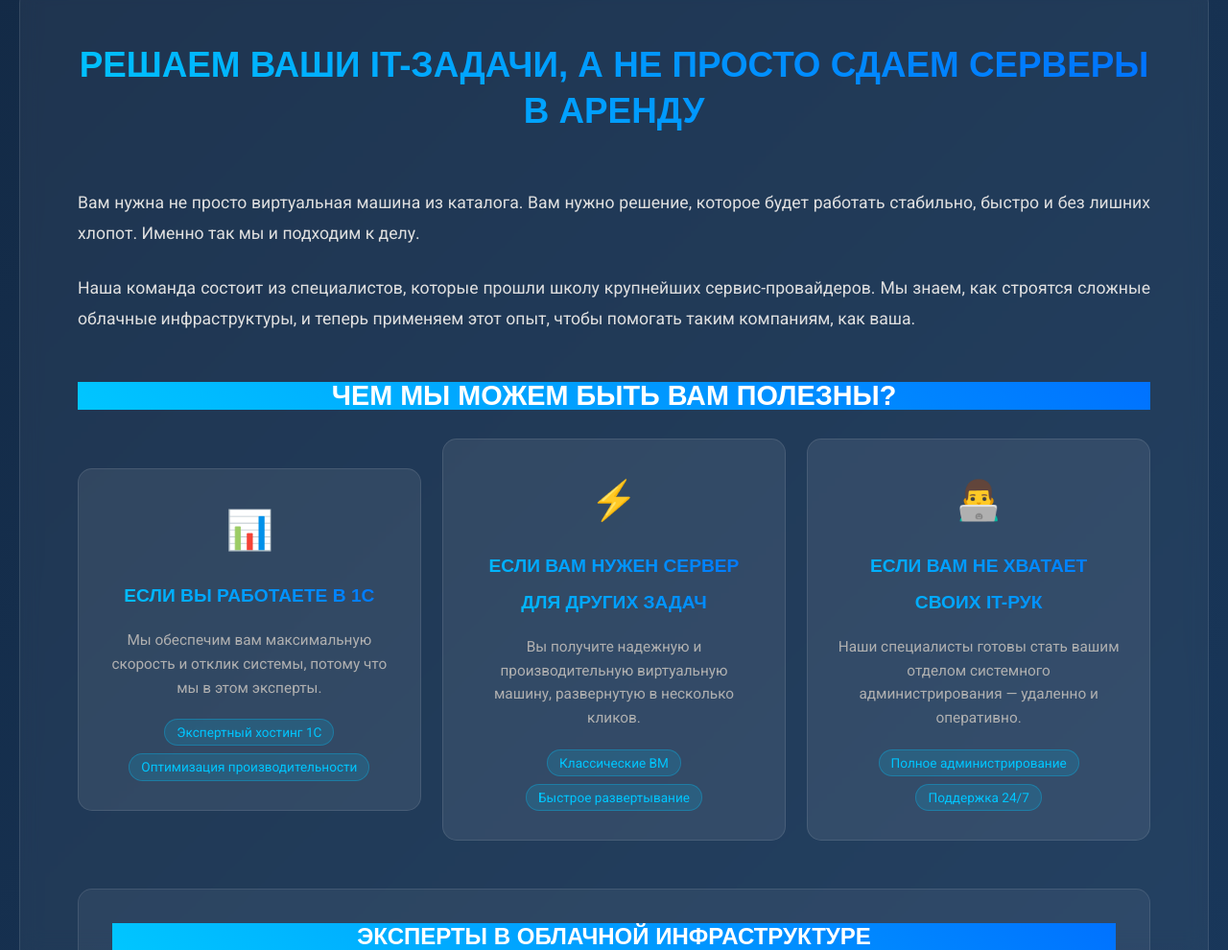
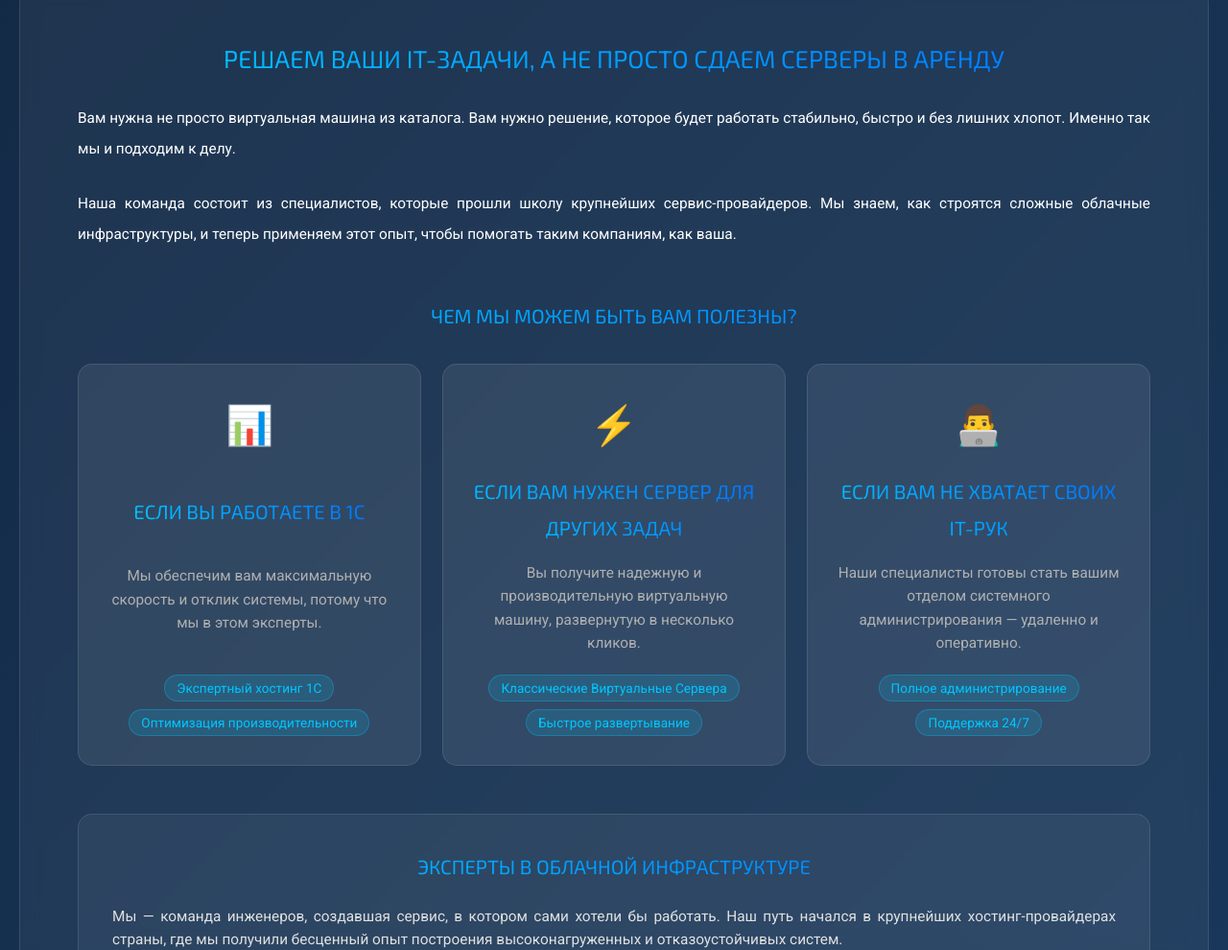
Before and after one commit to Taras-Chernov/hostprov, a website: page index.html in a window 1280 px wide. Shown: the part 2943-3933 px from the top of the page at 96% size. Drawn offline with Linux system fonts and the light colour scheme.

Commit message:
feat: edit section about

```diff
--- a/index.html
+++ b/index.html
@@ -517,7 +517,7 @@
                 <div class="about-section">
                     <div class="about-container">
                         <div class="about-content">
-                            <h2 class="about-title">Решаем ваши IT-задачи, а не просто сдаем серверы в аренду</h2>
+                            <h4 class="about-title">Решаем ваши IT-задачи, а не просто сдаем серверы в аренду</h4>
 
                             <div class="about-text">
                                 <p class="about-paragraph">
@@ -529,12 +529,12 @@
                                 </p>
 
                                 <div class="expertise-section">
-                                    <h3 class="expertise-main-title">Чем мы можем быть вам полезны?</h3>
+                                    <h5 class="expertise-main-title">Чем мы можем быть вам полезны?</h5>
 
                                     <div class="expertise-grid">
                                         <div class="expertise-card">
                                             <div class="expertise-icon">📊</div>
-                                            <h4 class="expertise-title">Если вы работаете в 1С</h4>
+                                            <h5 class="expertise-title">Если вы работаете в 1С</h5>
                                             <p class="expertise-description">
                                                 Мы обеспечим вам максимальную скорость и отклик системы, потому что мы в этом эксперты.
                                             </p>
@@ -546,19 +546,19 @@
 
                                         <div class="expertise-card">
                                             <div class="expertise-icon">⚡</div>
-                                            <h4 class="expertise-title">Если вам нужен сервер для других задач</h4>
+                                            <h5 class="expertise-title">Если вам нужен сервер для других задач</h5>
                                             <p class="expertise-description">
                                                 Вы получите надежную и производительную виртуальную машину, развернутую в несколько кликов.
                                             </p>
                                             <div class="expertise-features">
-                                                <span class="feature-tag">Классические ВМ</span>
+                                                <span class="feature-tag">Классические Виртуальные Сервера</span>
                                                 <span class="feature-tag">Быстрое развертывание</span>
                                             </div>
                                         </div>
 
                                         <div class="expertise-card">
                                             <div class="expertise-icon">👨‍💻</div>
-                                            <h4 class="expertise-title">Если вам не хватает своих IT-рук</h4>
+                                            <h5 class="expertise-title">Если вам не хватает своих IT-рук</h5>
                                             <p class="expertise-description">
                                                 Наши специалисты готовы стать вашим отделом системного администрирования — удаленно и оперативно.
                                             </p>
@@ -572,7 +572,7 @@
 
                                 <div class="experience-section">
                                     <div class="experience-content">
-                                        <h3 class="experience-title">Эксперты в облачной инфраструктуре</h3>
+                                        <h5 class="experience-title">Эксперты в облачной инфраструктуре</h5>
                                         <p class="experience-description">
                                             Мы — команда инженеров, создавшая сервис, в котором сами хотели бы работать. Наш путь начался в крупнейших хостинг-провайдерах страны, где мы получили бесценный опыт построения высоконагруженных и отказоустойчивых систем.
                                         </p>
@@ -583,7 +583,7 @@
                                 </div>
 
                                 <div class="why-us-section">
-                                    <h3 class="why-us-title">Почему выбирают нас?</h3>
+                                    <h5 class="why-us-title">Почему выбирают нас?</h5>
                                     <p class="why-us-description">
                                         Потому что вы получаете <strong>уровень экспертизы крупного игрока</strong>, <strong>гибкость стартапа</strong> и <strong>честный партнерский подход</strong>.
                                         Мы — тот самый провайдер, который говорит с вами на одном языке и понимает суть ваших бизнес-задач.
--- a/src/sass/base/_base.scss
+++ b/src/sass/base/_base.scss
@@ -78,8 +78,8 @@ h3 {
 }
 
 h4 {
-    @include m.font($size: 2rem, $height: 2.4rem);
-    @extend %font-text;
+    @include m.font($size: 2vw, $height: 2.4rem);
+    @extend %font-primary;
     text-transform: uppercase;
     background: linear-gradient(45deg, #00c6ff, #0072ff);
     -webkit-background-clip: text;
@@ -88,7 +88,7 @@ h4 {
 
 h5 {
     @include m.font($size: 1.6vw, $height: 2.4rem);
-    @extend %font-text;
+    @extend %font-primary;
     text-transform: uppercase;
     background: linear-gradient(45deg, #00c6ff, #0072ff);
     -webkit-background-clip: text;
--- a/src/sass/components/_about.scss
+++ b/src/sass/components/_about.scss
@@ -35,10 +35,8 @@
 }
 
 .about-title {
-    font-family: 'Montserrat', sans-serif;
-    font-size: 2.3em;
-    font-weight: 700;
-    margin-bottom: 40px;
+    font-size: 2vw;
+    margin-bottom: 30px;
     text-align: center;
     background: linear-gradient(45deg, #00c6ff, #0072ff);
     -webkit-background-clip: text;
@@ -51,9 +49,7 @@
 }
 
 .about-paragraph {
-    font-size: 1.1em;
     margin-bottom: 25px;
-    color: #e0e0e0;
     text-align: justify;
 }
 
@@ -62,9 +58,6 @@
 }
 
 .expertise-main-title {
-    font-family: 'Montserrat', sans-serif;
-    font-size: 1.8em;
-    font-weight: 600;
     margin-bottom: 30px;
     text-align: center;
     color: #fff;
@@ -72,13 +65,15 @@
 
 .expertise-grid {
     @include m.columns($width: 32%,$justify: space-between);
-    /*display: grid;
-    grid-template-columns: repeat(auto-fit, minmax(350px, 1fr));
-    gap: 25px;*/
+    align-items: normal;
     margin-top: 30px;
 }
 
 .expertise-card {
+    display: flex;
+    flex-direction: column;
+    align-items: center;
+    justify-content: space-between;
     background: rgba(255, 255, 255, 0.08);
     padding: 30px;
     border-radius: 15px;
@@ -101,9 +96,6 @@
 }
 
 .expertise-title {
-    font-family: 'Montserrat', sans-serif;
-    font-size: 1.2em;
-    font-weight: 600;
     margin-bottom: 15px;
     color: #00c6ff;
     text-align: center;
@@ -141,9 +133,7 @@
 }
 
 .experience-title {
-    font-family: 'Montserrat', sans-serif;
-    font-size: 1.5em;
-    font-weight: 600;
+
     margin-bottom: 20px;
     color: #fff;
     text-align: center;
@@ -166,17 +156,13 @@
 }
 
 .why-us-title {
-    font-family: 'Montserrat', sans-serif;
-    font-size: 1.5em;
-    font-weight: 700;
+
     margin-bottom: 20px;
     color: #00c6ff;
 }
 
 .why-us-description {
-    font-size: 1.1em;
     color: #e0e0e0;
-    line-height: 1.6;
     margin-bottom: 25px;
 }
 
```
Also changed, not shown: src/sass/style.css, 1 other file.
